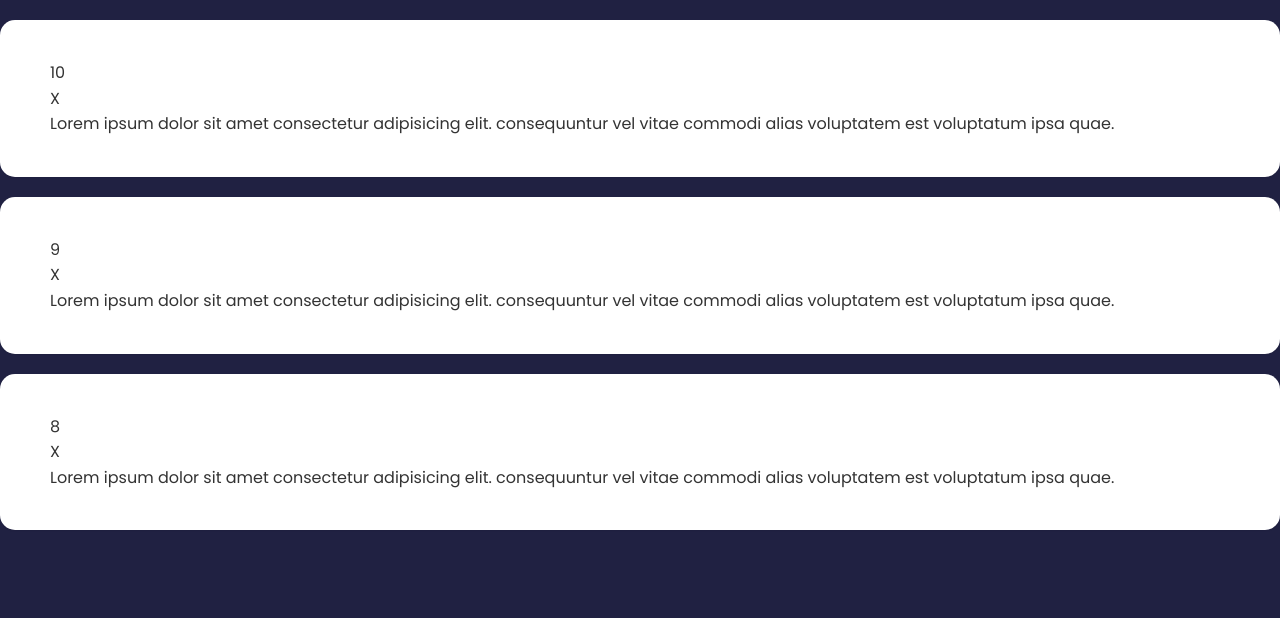
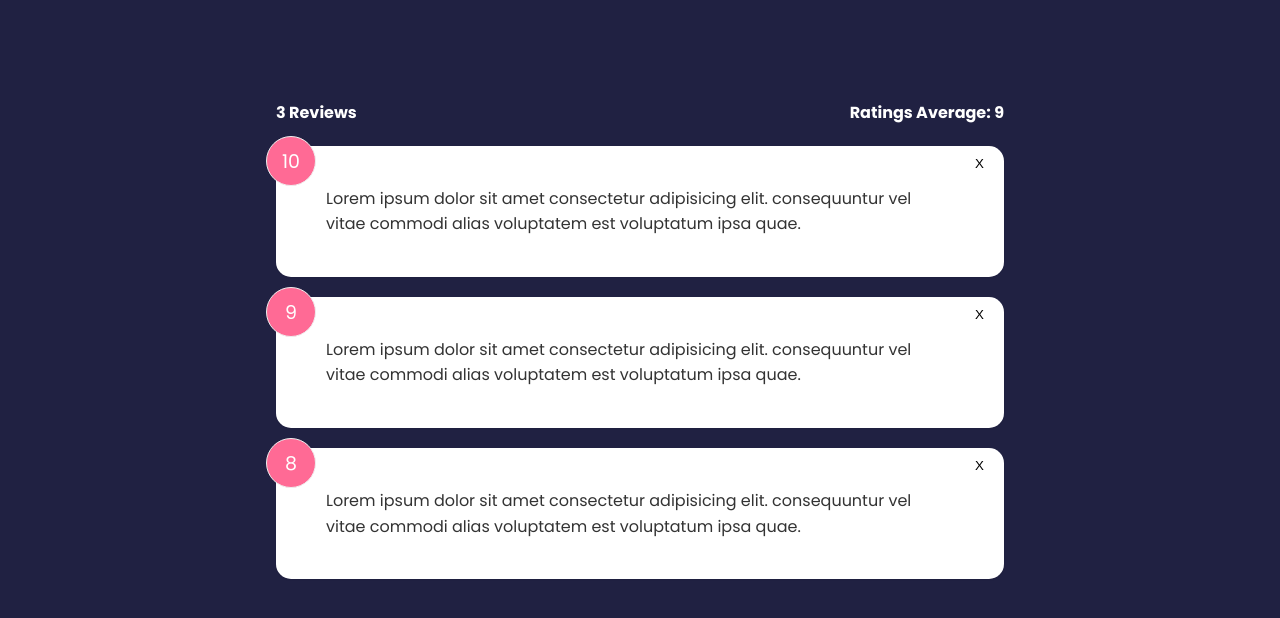
Before and after one commit to christopherldo/svelte-crashcourse, a Svelte app: page / in a window 1280 px wide. Shown: the top 618 px of the page. Built offline with nearby package versions, Linux system fonts and the light colour scheme.

Commit message:
Created FeedbackStats component and added delet event for each FeedbackItem

```diff
--- a/src/App.svelte
+++ b/src/App.svelte
@@ -1,5 +1,6 @@
 <script>
 	import FeedbackList from './components/FeedbackList.svelte';
+	import FeedbackStats from './components/FeedbackStats.svelte';
 
 	let feedback = [
     {
@@ -19,8 +20,18 @@
 		},
 	];
 
+	$: count = feedback.length;
+	$: average = feedback.reduce((acc, cur) => acc + cur.rating, 0) / count;
+
+	const deleteFeedback = (e) => {
+		const itemId = e.detail;
+
+		feedback = feedback.filter(item => item.id !== itemId);
+	}
+
 </script>
 
-<main>
-	<FeedbackList {feedback} />
+<main class="container">
+	<FeedbackStats {count} {average} />
+	<FeedbackList {feedback} on:delete-feedback={deleteFeedback} />
 </main>
--- a/src/components/FeedbackItem.svelte
+++ b/src/components/FeedbackItem.svelte
@@ -1,7 +1,14 @@
 <script>
+  import {createEventDispatcher} from 'svelte';
   import Card from './Card.svelte';
 
   export let item = {};
+
+  const dispatch = createEventDispatcher();
+
+  const handleDelete = (itemId) => {
+    dispatch('delete-feedback', itemId);
+  }
 </script>
 
 <div class="feedback--item">
@@ -9,9 +16,35 @@
     <div class="num-display">
       {item.rating}
     </div>
-    <div class="close">X</div>
+    <button class="close" on:click={() => handleDelete(item.id)}>X</button>
     <p class="text-display">
       {item.text}
     </p>
   </Card>
 </div>
+
+<style>
+  .num-display {
+    position: absolute;
+    top: -10px;
+    left: -10px;
+    width: 50px;
+    height: 50px;
+    background-color: #ff6a95;
+    color: #fff;
+    border: 1px #eee solid;
+    border-radius: 50%;
+    padding: 10px;
+    text-align: center;
+    font-size: 19px;
+  }
+
+  .close {
+    position: absolute;
+    top: 10px;
+    right: 20px;
+    cursor: pointer;
+    background: 0;
+    border: 0;
+  }
+</style>
--- a/src/components/FeedbackList.svelte
+++ b/src/components/FeedbackList.svelte
@@ -6,6 +6,6 @@
 
 <div class="feedback--list">
   {#each feedback as fb (fb.id)}
-    <FeedbackItem item={fb} />
+    <FeedbackItem item={fb} on:delete-feedback />
   {/each}
 </div>
--- /dev/null
+++ b/src/components/FeedbackStats.svelte
@@ -0,0 +1,17 @@
+<script>
+  export let count = 0;
+  export let average = 0;
+</script>
+
+<div class="feedback-stats">
+  <h4>{count} Reviews</h4>
+  <h4>Ratings Average: {average || 0}</h4>
+</div>
+
+<style>
+  .feedback-stats {
+    display: flex;
+    justify-content: space-between;
+    align-items: center;
+  }
+</style>
```
